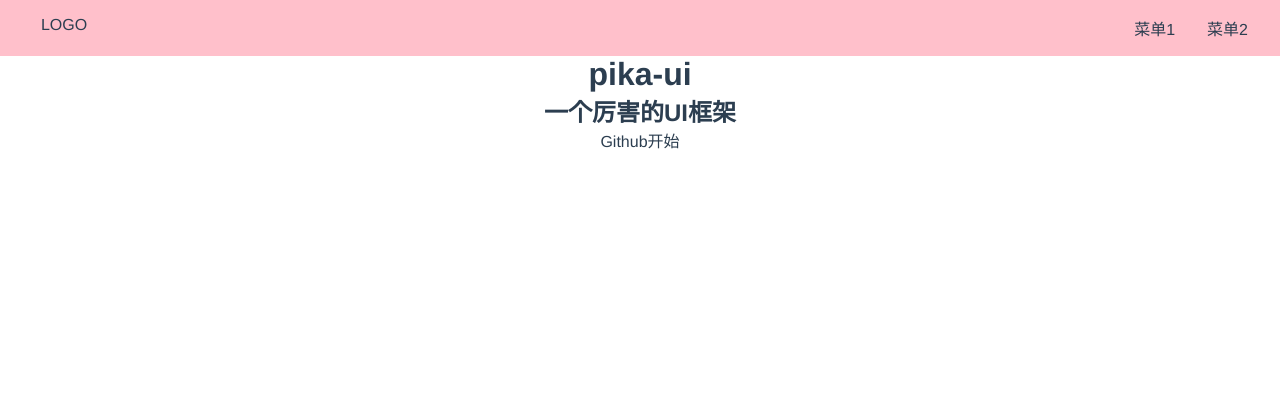
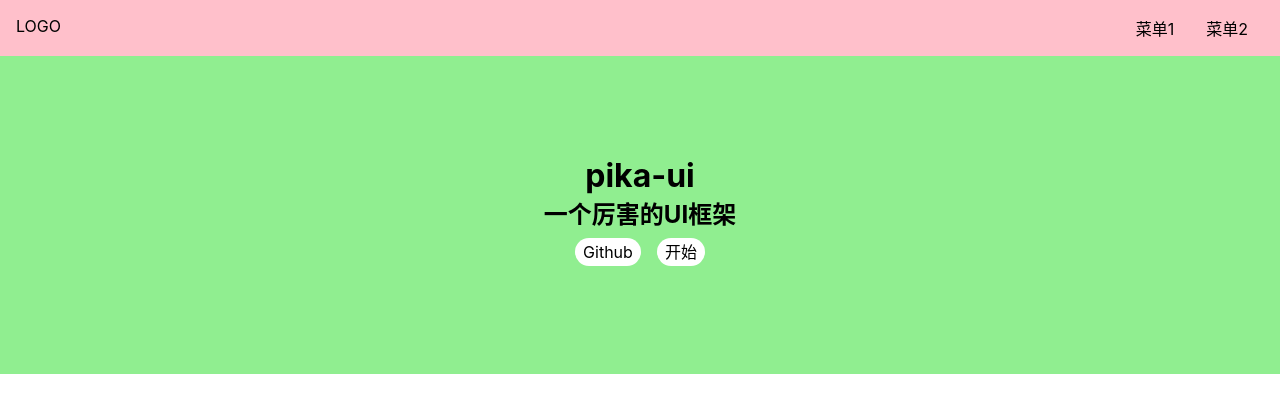
Before and after one commit to GeekyGuang/pika-ui, a Vue app: page / in a window 1280 px wide. Shown: the top 412 px of the page. Built offline with nearby package versions, Linux system fonts and the light colour scheme.

Commit message:
home页面样式更新

```diff
--- a/src/App.vue
+++ b/src/App.vue
@@ -8,11 +8,5 @@
 </template>
 
 <style>
-#app {
-  font-family: Avenir, Helvetica, Arial, sans-serif;
-  -webkit-font-smoothing: antialiased;
-  -moz-osx-font-smoothing: grayscale;
-  text-align: center;
-  color: #2c3e50;
-}
+
 </style>
--- a/src/index.scss
+++ b/src/index.scss
@@ -14,5 +14,15 @@
   color: inherit;
   &:hover {
     border-bottom: 1px solid;
+    cursor: pointer;
   }
 }
+
+body {
+  font-size: 16px;
+  font-family: -apple-system, "Noto Sans", "Helvetica Neue", Helvetica,
+    "Nimbus Sans L", Arial, "Liberation Sans", "PingFang SC", "Hiragino Sans GB",
+    "Noto Sans CJK SC", "Source Han Sans SC", "Source Han Sans CN",
+    "Microsoft YaHei", "Wenquanyi Micro Hei", "WenQuanYi Zen Hei", "ST Heiti",
+    SimHei, "WenQuanYi Zen Hei Sharp", sans-serif;
+}
--- a/src/views/Home.vue
+++ b/src/views/Home.vue
@@ -19,5 +19,25 @@
 }
 </script>
 <style lang="scss" scoped>
-
+ .banner {
+     padding: 100px 0;
+     display: flex;
+     justify-content: center;
+     align-items: center;
+     flex-direction: column;
+     background: lightgreen;
+     > .actions {
+         padding: 8px 0;
+         a {
+             margin: 0 8px;
+             background: #fff;
+             display: inline-block;
+             $h: 28px;
+             height: $h;
+             line-height: $h;
+             border-radius: $h/2;
+             padding: 0 8px;
+         }
+     }
+ }
 </style>
```
